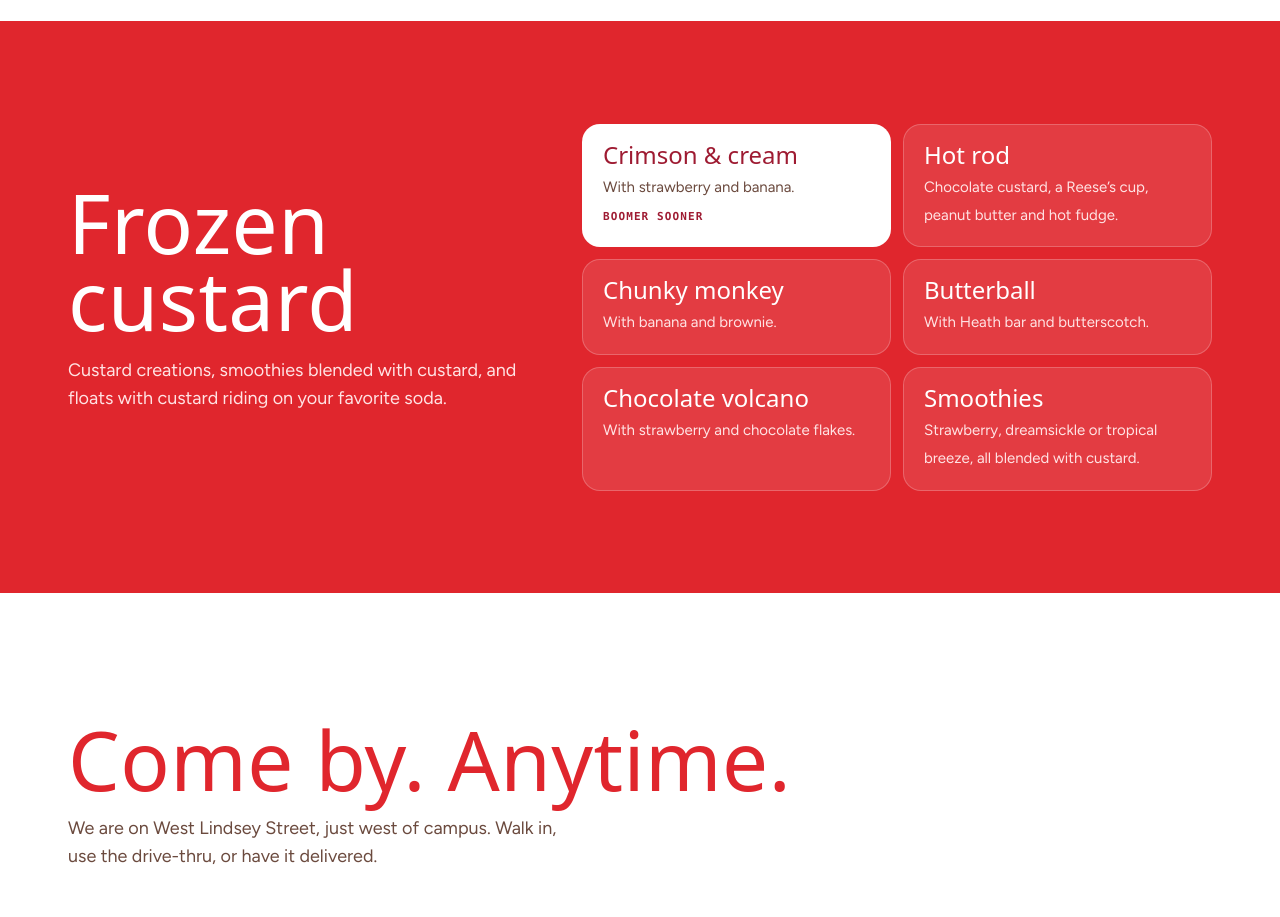
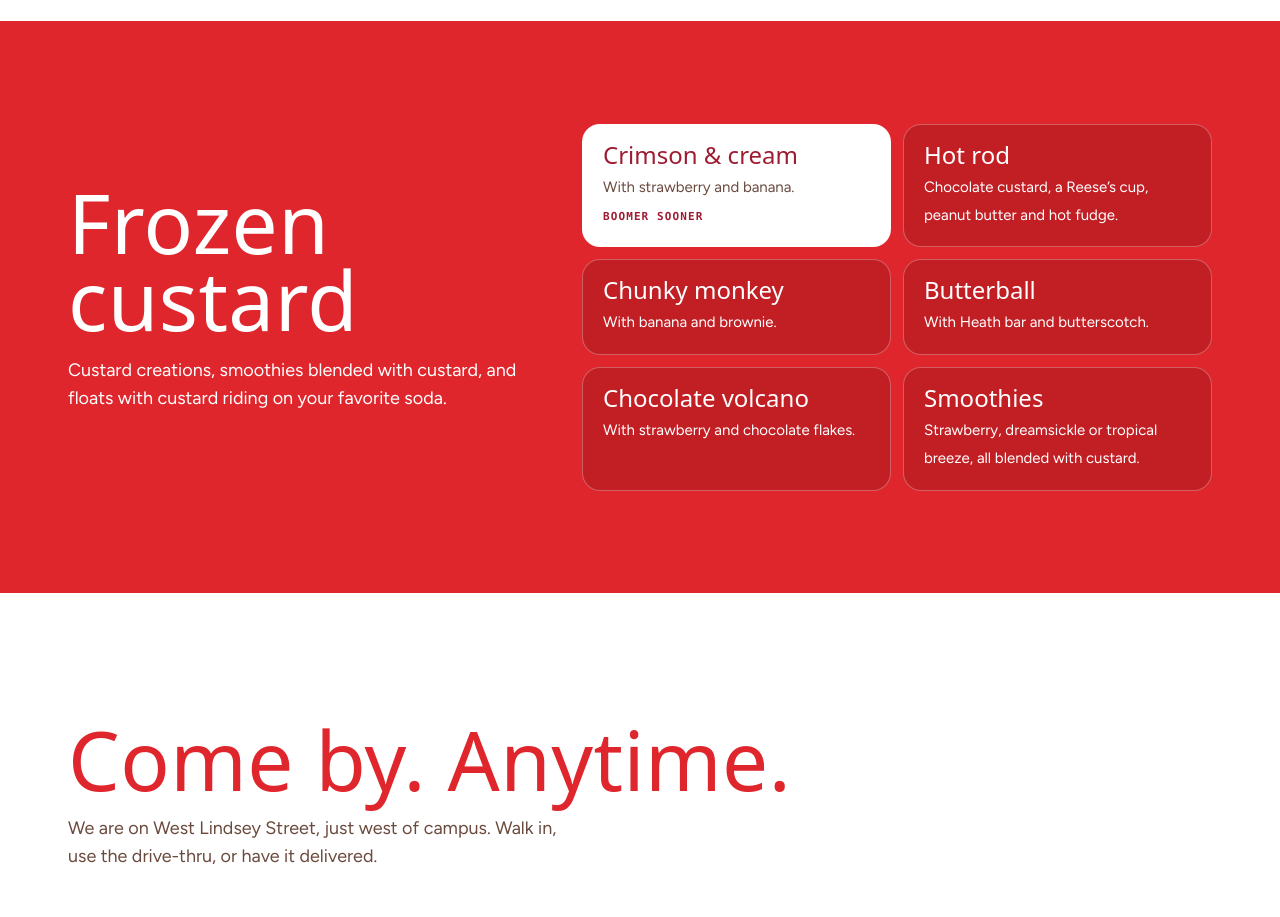
Before and after one commit to stationonemain-source/donut-king, a plain HTML site: page index.html in a window 1280 px wide. Shown: the part 3500-4417 px from the top of the page. Drawn offline with Linux system fonts and the light colour scheme; a web font is replaced by a local one.

Commit message:
Custard band: readable text contrast
Co-Authored-By: Claude Opus 5.5 <noreply@anthropic.com>

```diff
--- a/index.html
+++ b/index.html
@@ -155,11 +155,11 @@ h2{font-size:clamp(44px,6.4vw,92px);color:var(--red)}
 :root[data-look="night"] .custard{background:#B3121A}
 .custard .wrap{display:grid;grid-template-columns:minmax(0,5fr) minmax(0,7fr);gap:clamp(24px,5vw,72px);padding-block:clamp(64px,8vw,112px);align-items:center}
 .custard h2{color:#fff}
-.custard p{color:#FFE3E4;max-width:40ch}
+.custard p{color:#fff;max-width:40ch}
 .cups{display:grid;grid-template-columns:1fr 1fr;gap:12px}
-.cup{background:rgba(255,255,255,.1);border:1px solid rgba(255,255,255,.22);border-radius:18px;padding:18px 20px}
+.cup{background:rgba(40,0,4,.16);border:1px solid rgba(255,255,255,.28);border-radius:18px;padding:18px 20px}
 .cup b{display:block;font:400 24px/1 var(--display);margin-bottom:6px}
-.cup span{font-size:15px;color:#FFE3E4}
+.cup span{font-size:15px;color:#fff}
 .cup.feature{background:#fff;color:var(--board)}
 .cup.feature span{color:#6B4A3E}
 .cup.feature b{color:#9E1B32}
```
